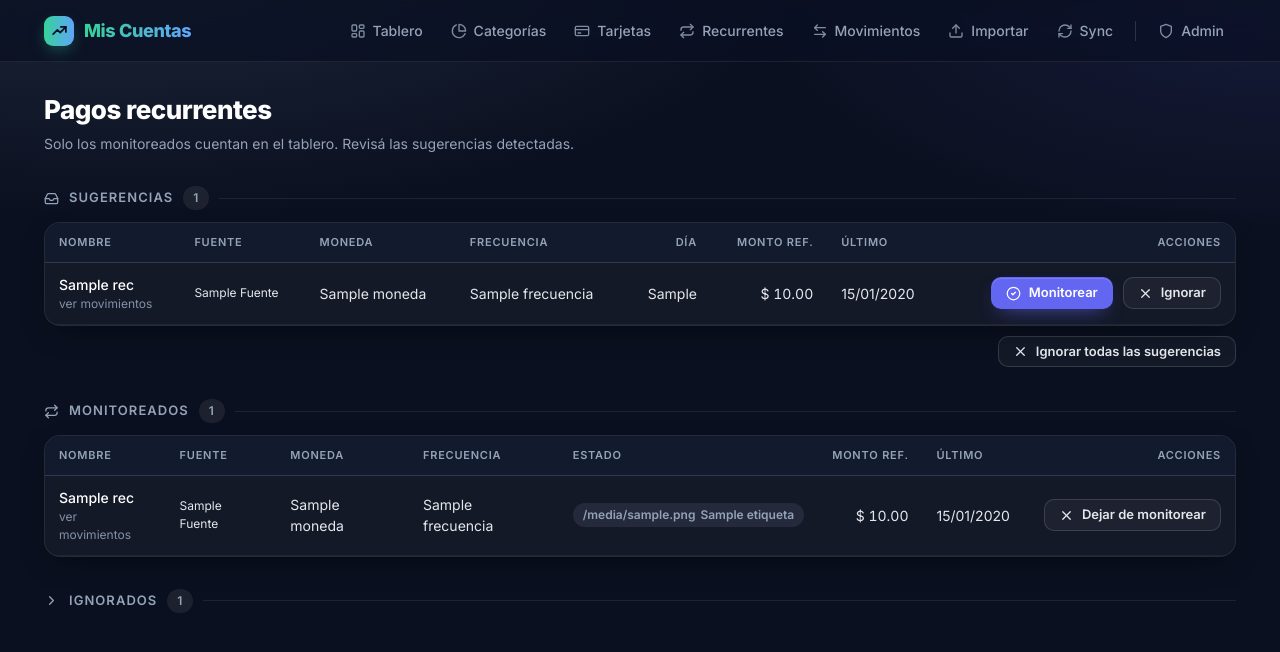
After one commit to noapex/bcoadmin, a Django app: template templates/movimientos/recurrentes.html in a window 1280 px wide. The commit adds this page. Shown: the top 652 px of the page. Run offline with Django 3.2, Linux system fonts and the light colour scheme; the template is opened without the code that fills it: most values are stand-ins (such as "Sample title", 1, 10 or a date in 2020).

Commit message:
feat(recurrentes): suggestions inbox and dashboard limited to monitored items

```diff
--- a/bcoadmin/urls.py
+++ b/bcoadmin/urls.py
@@ -16,7 +16,8 @@ Including another URLconf
 from django.urls import include, re_path
 from django.contrib import admin
 from django.views.generic import RedirectView
-from movimientos.views import categorias, dashboard, movimientos_list, upload, sync, tarjetas
+from movimientos.views import (categorias, dashboard, movimientos_list, recurrente_estado, recurrentes,
+                               recurrentes_ignorar_todas, upload, sync, tarjetas)
 from movimientos import views_categorias as abm
 from django.conf import settings
 from django.conf.urls.static import static
@@ -37,6 +38,9 @@ urlpatterns = [
     re_path(r'^categorias/gestionar/reglas/(?P<pk>[0-9]+)/editar/$', abm.regla_editar, name='regla_editar'),
     re_path(r'^categorias/gestionar/reglas/(?P<pk>[0-9]+)/borrar/$', abm.regla_borrar, name='regla_borrar'),
     re_path(r'^tarjetas/$', tarjetas, name='tarjetas'),
+    re_path(r'^recurrentes/$', recurrentes, name='recurrentes'),
+    re_path(r'^recurrentes/ignorar-sugerencias/$', recurrentes_ignorar_todas, name='recurrentes_ignorar_todas'),
+    re_path(r'^recurrentes/(?P<pk>[0-9]+)/(?P<accion>[a-z]+)/$', recurrente_estado, name='recurrente_estado'),
     # Legacy URLs
     re_path(r'^(?:balance|detalle)/$', RedirectView.as_view(pattern_name='dashboard')),
     re_path(r'^(?:detalle/)?(?P<year>[0-9]{4})/(?P<month>[0-9]{2})/$',
--- a/movimientos/static/css/app.css
+++ b/movimientos/static/css/app.css
@@ -703,3 +703,19 @@ table.t td.cat-cell { color: var(--muted); }
 @media (prefers-reduced-motion: reduce) {
   *, *::before, *::after { transition: none !important; animation: none !important; }
 }
+
+/* ---------- Recurrentes ---------- */
+table.rec-tabla td.acciones, table.rec-tabla td.r { white-space: nowrap; }
+table.rec-tabla td.acciones { text-align: right; }
+table.rec-tabla td.acciones form { display: inline; margin: 0 0 0 6px; }
+.rec-nombre { font-weight: 500; color: var(--text-strong); }
+table.t td a.rec-sub { display: block; font-size: 12px; color: var(--faint); }
+table.t td a.rec-sub:hover { color: var(--accent-2); }
+.rec-bulk { display: flex; justify-content: flex-end; margin-top: 10px; }
+details.plegable > summary { cursor: pointer; list-style: none; }
+details.plegable > summary::-webkit-details-marker { display: none; }
+details.plegable > summary .chev { transition: transform .15s var(--ease); }
+details.plegable[open] > summary .chev { transform: rotate(90deg); }
+details.plegable[open] > summary { color: var(--text); }
+.card-title .badge:hover { color: #fff; }
+.rec-vacio { flex-wrap: wrap; }
--- a/templates/movimientos/base.html
+++ b/templates/movimientos/base.html
@@ -28,6 +28,7 @@
       <a href="{% url 'dashboard' %}" class="{% if u == 'dashboard' %}on{% endif %}"><svg class="ic"><use href="#i-dashboard"/></svg>Tablero</a>
       <a href="{% url 'categorias' %}" class="{% if u == 'categorias' or u|slice:':9' == 'categoria' or u|slice:':5' == 'regla' %}on{% endif %}"><svg class="ic"><use href="#i-pie"/></svg>Categorías</a>
       <a href="{% url 'tarjetas' %}" class="{% if u == 'tarjetas' %}on{% endif %}"><svg class="ic"><use href="#i-card"/></svg>Tarjetas</a>
+      <a href="{% url 'recurrentes' %}" class="{% if u == 'recurrentes' %}on{% endif %}"><svg class="ic"><use href="#i-repeat"/></svg>Recurrentes</a>
       <a href="{% url 'movimientos' %}" class="{% if u == 'movimientos' %}on{% endif %}"><svg class="ic"><use href="#i-list"/></svg>Movimientos</a>
       <a href="{% url 'upload' %}" class="{% if u == 'upload' %}on{% endif %}"><svg class="ic"><use href="#i-upload"/></svg>Importar</a>
       <a href="{% url 'sync' %}" class="{% if u == 'sync' %}on{% endif %}"><svg class="ic"><use href="#i-sync"/></svg>Sync</a>
--- /dev/null
+++ b/templates/movimientos/recurrentes.html
@@ -0,0 +1,123 @@
+{% extends 'movimientos/base.html' %}
+{% block title %}Recurrentes{% endblock %}
+
+{% block content %}
+<div class="page-head">
+  <div>
+    <h1>Pagos recurrentes</h1>
+    <p class="sub">Solo los monitoreados cuentan en el tablero. Revisá las sugerencias detectadas.</p>
+  </div>
+</div>
+
+<h2 class="section-title"><svg class="ic ic-sm"><use href="#i-inbox"/></svg>Sugerencias <span class="badge">{{ sugeridos|length }}</span></h2>
+{% if sugeridos %}
+<div class="card table-card">
+<div class="tabla-scroll">
+<table class="t rec-tabla">
+  <thead>
+    <tr><th>Nombre</th><th>Fuente</th><th>Moneda</th><th>Frecuencia</th><th class="r">Día</th>
+        <th class="r">Monto ref.</th><th>Último</th><th class="r">Acciones</th></tr>
+  </thead>
+  <tbody>
+  {% for i in sugeridos %}
+    <tr>
+      <td><span class="rec-nombre">{{ i.rec.nombre }}</span>
+        <a class="rec-sub" href="{% url 'movimientos' %}?moneda={{ i.rec.moneda }}&amp;recurrente={{ i.rec.pk }}">ver movimientos</a></td>
+      <td class="tipo">{{ i.rec.fuente }}</td>
+      <td>{{ i.rec.moneda }}</td>
+      <td>{{ i.frecuencia }}</td>
+      <td class="r">{{ i.rec.dia_habitual }}</td>
+      <td class="r">{% if i.rec.monto_ref is not None %}$ {{ i.rec.monto_ref|floatformat:"2g" }}{% else %}<span class="dash">–</span>{% endif %}</td>
+      <td>{{ i.rec.ultima_fecha|date:"d/m/Y"|default:"–" }}</td>
+      <td class="acciones">
+        <form method="post" action="{% url 'recurrente_estado' i.rec.pk 'monitorear' %}">{% csrf_token %}
+          <button type="submit" class="btn btn-sm"><svg class="ic ic-sm"><use href="#i-check"/></svg>Monitorear</button>
+        </form>
+        <form method="post" action="{% url 'recurrente_estado' i.rec.pk 'ignorar' %}">{% csrf_token %}
+          <button type="submit" class="btn btn-sm btn-ghost"><svg class="ic ic-sm"><use href="#i-x"/></svg>Ignorar</button>
+        </form>
+      </td>
+    </tr>
+  {% endfor %}
+  </tbody>
+</table>
+</div>
+</div>
+<form method="post" action="{% url 'recurrentes_ignorar_todas' %}" class="rec-bulk"
+      onsubmit="return confirm('¿Ignorar las {{ sugeridos|length }} sugerencias? Podés restaurarlas desde «Ignorados».');">
+  {% csrf_token %}
+  <button type="submit" class="btn btn-sm btn-ghost"><svg class="ic ic-sm"><use href="#i-x"/></svg>Ignorar todas las sugerencias</button>
+</form>
+{% else %}
+<div class="card"><p class="empty-inline"><svg class="ic"><use href="#i-check"/></svg>No hay sugerencias pendientes. Las nuevas aparecen al importar movimientos.</p></div>
+{% endif %}
+
+<h2 class="section-title"><svg class="ic ic-sm"><use href="#i-repeat"/></svg>Monitoreados <span class="badge">{{ monitoreados|length }}</span></h2>
+{% if monitoreados %}
+<div class="card table-card">
+<div class="tabla-scroll">
+<table class="t rec-tabla">
+  <thead>
+    <tr><th>Nombre</th><th>Fuente</th><th>Moneda</th><th>Frecuencia</th><th>Estado</th>
+        <th class="r">Monto ref.</th><th>Último</th><th class="r">Acciones</th></tr>
+  </thead>
+  <tbody>
+  {% for i in monitoreados %}
+    <tr>
+      <td><span class="rec-nombre">{{ i.rec.nombre }}</span>
+        <a class="rec-sub" href="{% url 'movimientos' %}?moneda={{ i.rec.moneda }}&amp;recurrente={{ i.rec.pk }}">ver movimientos</a></td>
+      <td class="tipo">{{ i.rec.fuente }}</td>
+      <td>{{ i.rec.moneda }}</td>
+      <td>{{ i.frecuencia }}</td>
+      <td><span class="badge st-{{ i.estado }}"><span aria-hidden="true">{{ i.icono }}</span> {{ i.etiqueta }}</span></td>
+      <td class="r">{% if i.rec.monto_ref is not None %}$ {{ i.rec.monto_ref|floatformat:"2g" }}{% else %}<span class="dash">–</span>{% endif %}</td>
+      <td>{{ i.rec.ultima_fecha|date:"d/m/Y"|default:"–" }}</td>
+      <td class="acciones">
+        <form method="post" action="{% url 'recurrente_estado' i.rec.pk 'dejar' %}">{% csrf_token %}
+          <button type="submit" class="btn btn-sm btn-ghost"><svg class="ic ic-sm"><use href="#i-x"/></svg>Dejar de monitorear</button>
+        </form>
+      </td>
+    </tr>
+  {% endfor %}
+  </tbody>
+</table>
+</div>
+</div>
+{% else %}
+<div class="card"><p class="empty-inline"><svg class="ic"><use href="#i-repeat"/></svg>Todavía no monitoreás ningún pago. Elegí cuáles seguir entre las sugerencias.</p></div>
+{% endif %}
+
+<details class="plegable">
+  <summary class="section-title"><svg class="ic ic-sm chev"><use href="#i-chevron"/></svg>Ignorados <span class="badge">{{ ignorados|length }}</span></summary>
+  {% if ignorados %}
+  <div class="card table-card">
+  <div class="tabla-scroll">
+  <table class="t rec-tabla">
+    <thead>
+      <tr><th>Nombre</th><th>Fuente</th><th>Moneda</th><th class="r">Monto ref.</th><th>Último</th><th class="r">Acciones</th></tr>
+    </thead>
+    <tbody>
+    {% for r in ignorados %}
+      <tr>
+        <td><span class="rec-nombre">{{ r.nombre }}</span>
+          <a class="rec-sub" href="{% url 'movimientos' %}?moneda={{ r.moneda }}&amp;recurrente={{ r.pk }}">ver movimientos</a></td>
+        <td class="tipo">{{ r.fuente }}</td>
+        <td>{{ r.moneda }}</td>
+        <td class="r">{% if r.monto_ref is not None %}$ {{ r.monto_ref|floatformat:"2g" }}{% else %}<span class="dash">–</span>{% endif %}</td>
+        <td>{{ r.ultima_fecha|date:"d/m/Y"|default:"–" }}</td>
+        <td class="acciones">
+          <form method="post" action="{% url 'recurrente_estado' r.pk 'restaurar' %}">{% csrf_token %}
+            <button type="submit" class="btn btn-sm btn-ghost"><svg class="ic ic-sm"><use href="#i-back"/></svg>Restaurar</button>
+          </form>
+        </td>
+      </tr>
+    {% endfor %}
+    </tbody>
+  </table>
+  </div>
+  </div>
+  {% else %}
+  <div class="card"><p class="empty-inline"><svg class="ic"><use href="#i-inbox"/></svg>No ignoraste ningún pago.</p></div>
+  {% endif %}
+</details>
+{% endblock %}
```
Also changed, not shown: movimientos/tests/test_recurrentes_views.py (added, +129 -0 lines), movimientos/tests/test_views.py (+2 -2 lines), movimientos/views.py (+55 -6 lines), templates/movimientos/dashboard.html (+8 -3 lines).
